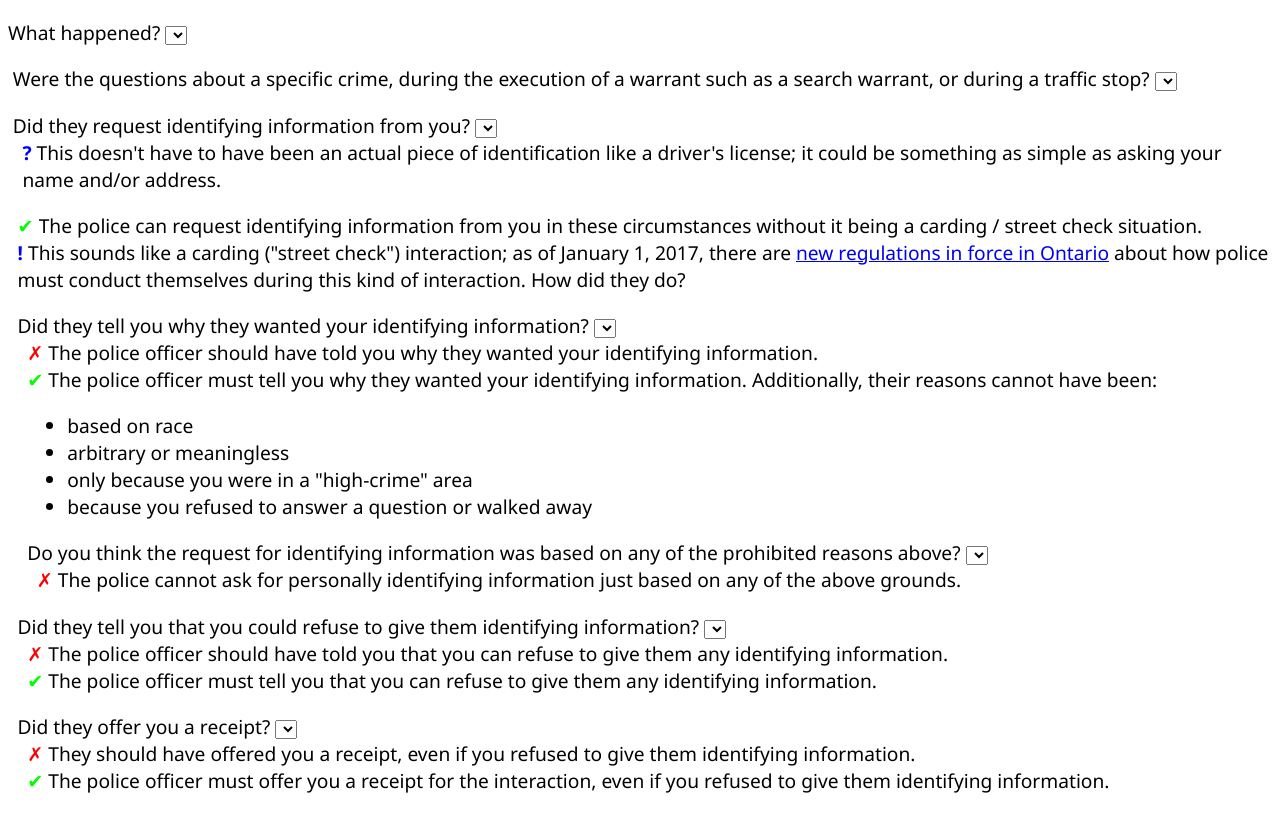
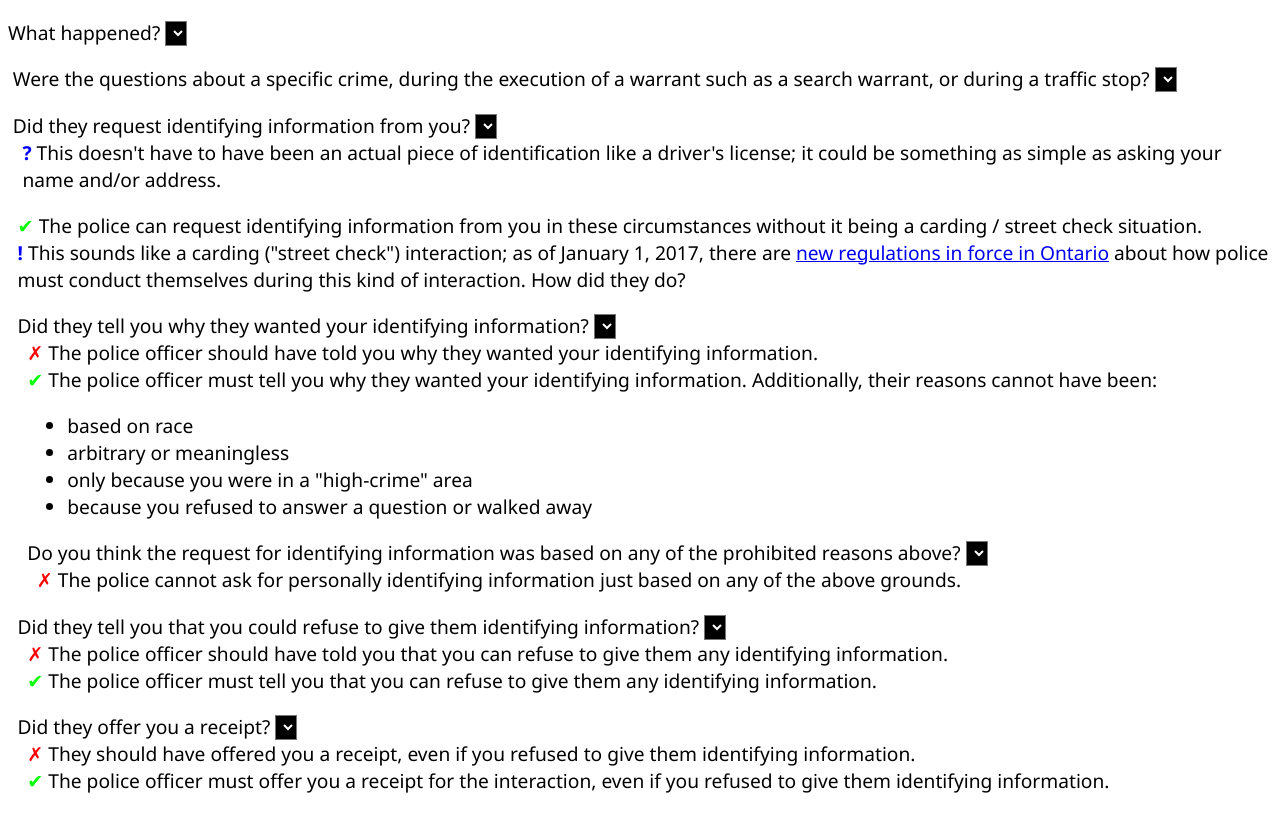
Before and after one commit to waharnum/thecarded-form, a plain HTML site: page index.html in a window 1280 px wide. Drawn offline with nearby package versions, Linux system fonts and the light colour scheme; a script that the page names is missing.

Commit message:
Select backgrounds.

```diff
--- a/css/theCarded-form.css
+++ b/css/theCarded-form.css
@@ -5,6 +5,12 @@
 
 .theCarded-form-selectContainer {
     margin: 1em 0 1em 0;
+}
+
+.theCarded-form-selectContainer select {
+    background-color: #000000;
+    color: #FFFFFF;
+    font-size: 1em;
 }
 
 .theCarded-form-selectContainer-level1 {
```
